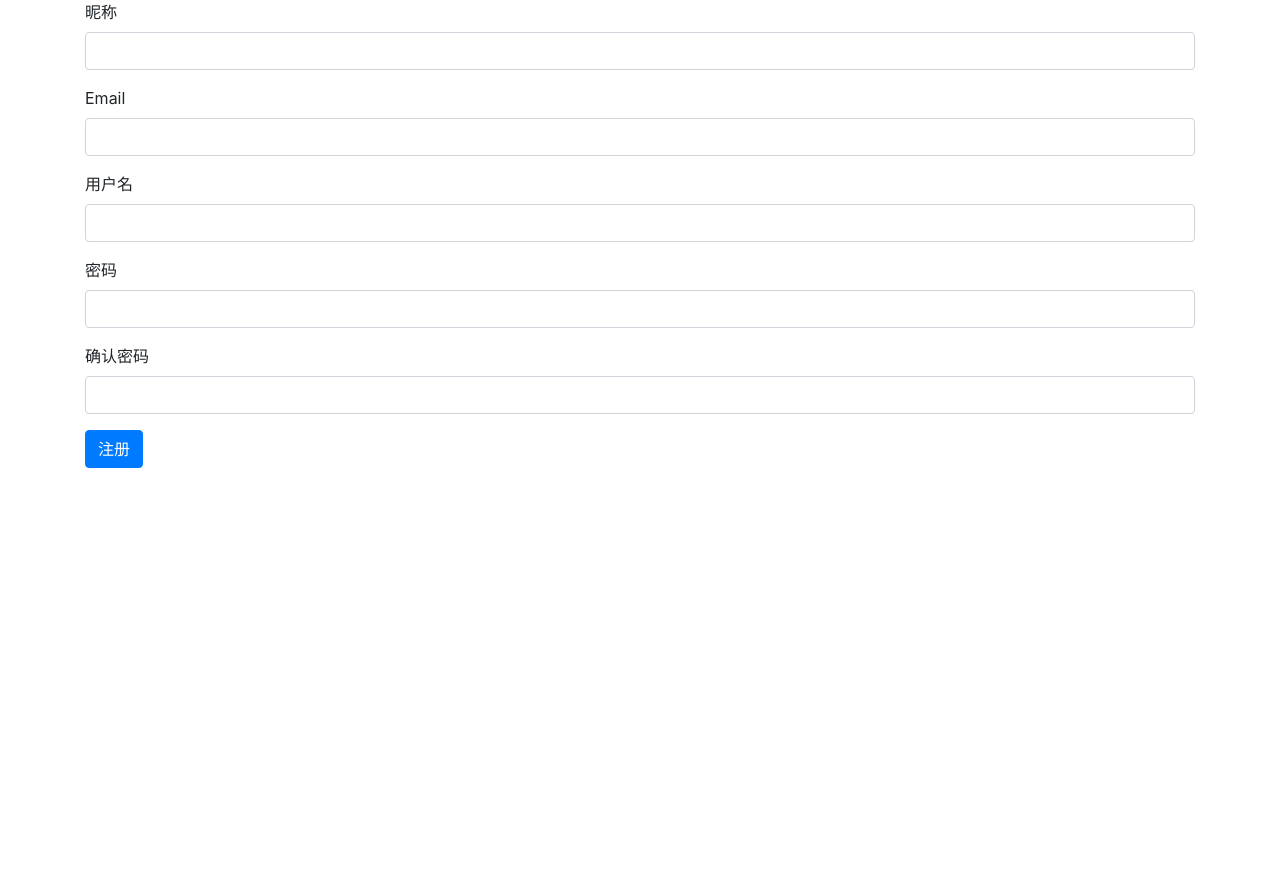
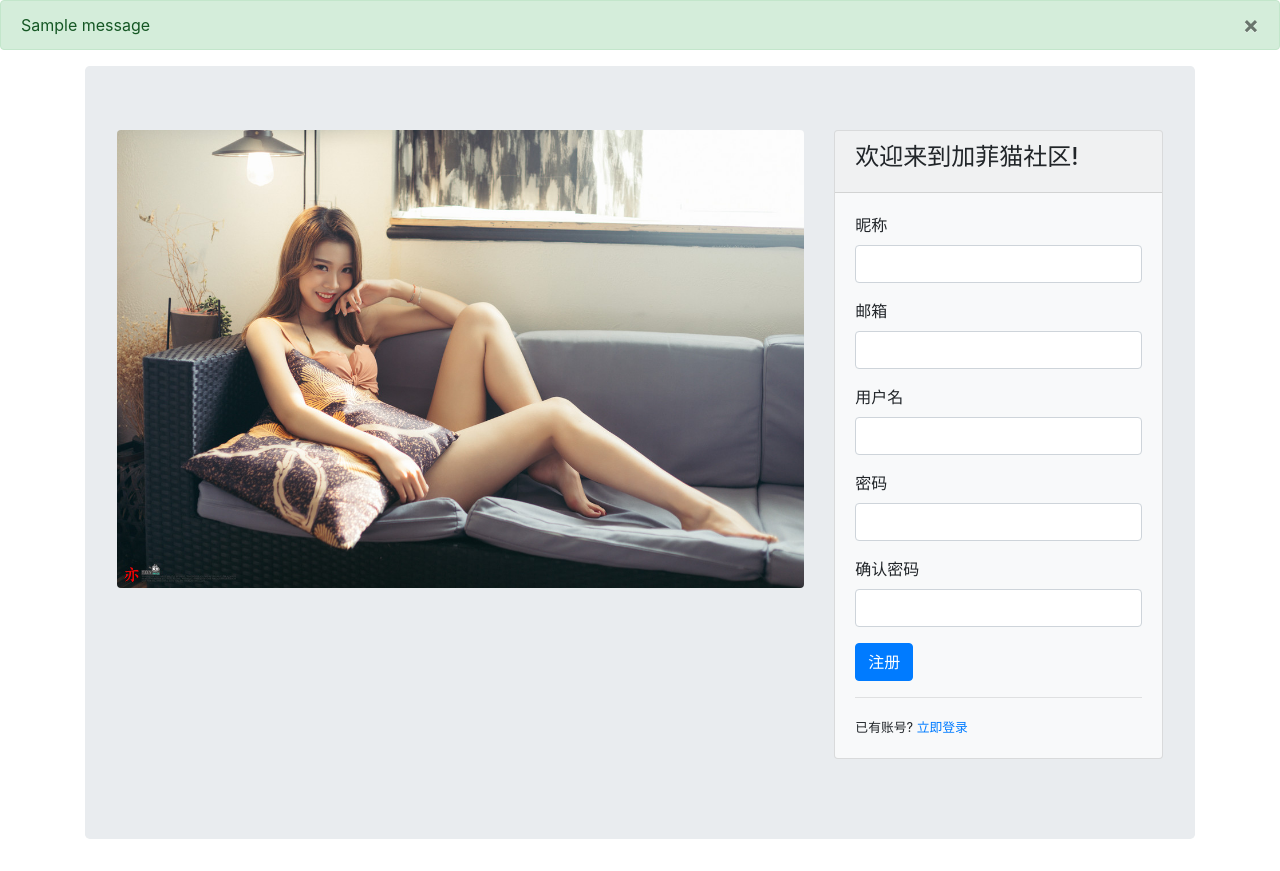
Before and after one commit to ghost680/flask-albumy, a Flask app: page /auth/register in a window 1280 px wide. Before the commit the page ends 468 px from the top, so only its background shows below. Run offline with Flask 2, Linux system fonts and the light colour scheme; tables that the repository leaves empty hold one stand-in row (values such as "Sample post"); one stand-in notice (Sample message) is shown; some libraries are stand-ins or nearby versions.

Commit message:
add file

```diff
--- a/app/blueprint/auth.py
+++ b/app/blueprint/auth.py
@@ -5,7 +5,7 @@ from flask_login import login_user, logout_user, login_required, current_user, l
 from app.forms.auth import RegisterForm, LoginForm
 from app.models import User
 from app.extensions import db, login_manager
-from app.utils import generate_token, validate_token
+from app.utils import generate_token, validate_token, redirect_back
 from app.config import Operations
 from app.emails import send_confirm_email
 
@@ -20,9 +20,18 @@ def login():
     form = LoginForm()
     if form.validate_on_submit():
         user = User.query.filter_by(email=form.email.data.lower()).first()
-
-
-    return render_template('auth/login.html')
+        print("============================================================")
+        print(user.validate_password(form.password.data))
+        print("============================================================")
+        if user is not None and user.validate_password(form.password.data):
+            if login_user(user, form.remember_me.data):
+                flash('登录成功', 'info')
+                return redirect_back()
+            else:
+                flash('您的账号已被锁定，请联系管理员', 'warning')
+                return redirect(url_for('main.main_index'))
+        flash('无效的邮箱或密码', 'warning')
+    return render_template('auth/login.html', form=form)
 
 """ 注册 """
 @auth_bp.route('/register', methods=['GET', 'POST'])
@@ -35,11 +44,11 @@ def register():
         name = form.name.data
         email = form.email.data.lower()
         username = form.username.data
+        password = form.password.data
         ip = request.remote_addr
         platform = request.user_agent.platform
         browser = request.user_agent.browser
         version = request.user_agent.version
-        password = form.username.data
 
         # 数据入库
         user = User(
@@ -58,7 +67,7 @@ def register():
 
         token = generate_token(user=user, operation=Operations.CONFIRM)
         send_confirm_email(user=user, token=token)
-        flash('激活邮件已发送到您的邮箱，请查收')
+        flash('激活邮件已发送到您的邮箱，请查收', 'success')
         return redirect(url_for('.login'))
 
     return render_template('auth/reg.html', form=form)
--- a/app/forms/auth.py
+++ b/app/forms/auth.py
@@ -17,7 +17,7 @@ class LoginForm(FlaskForm):
 """ 注册表单 """
 class RegisterForm(FlaskForm):
     name = StringField('昵称', validators=[DataRequired(), Length(1, 30)])
-    email = StringField('Email', validators=[DataRequired(), Length(1, 64), Email()])
+    email = StringField('邮箱', validators=[DataRequired(), Length(1, 64), Email()])
     username = StringField('用户名', validators=[DataRequired(), Length(1, 20), Regexp('^[a-zA-Z0-9]*$', message='用户名应该由字母数字组成')])
     password = PasswordField('密码', validators=[DataRequired(), Length(8, 128), EqualTo('rePassword')])
     rePassword = PasswordField('确认密码', validators=[DataRequired()])
--- a/app/models.py
+++ b/app/models.py
@@ -26,6 +26,9 @@ class User(db.Model, UserMixin):
     def set_password(self, password):
         self.password_hash = generate_password_hash(password)
 
+    def validate_password(self, password):
+        return check_password_hash(self.password_hash, password)
+
 """ 淘宝店铺数据模型 """
 class Taobao(db.Model):
     id = db.Column(db.Integer, primary_key=True)
--- a/app/templates/auth/reg.html
+++ b/app/templates/auth/reg.html
@@ -1,11 +1,27 @@
 {% extends 'base.html' %}
+{% from 'bootstrap/form.html' import render_form %}
 
 {% block title %}注册-加菲猫图片社交社区{% endblock title %}
 
 {% block content %}
 <div class="container">
-    {% from 'bootstrap/form.html' import render_form %}
-
-    {{ render_form(form) }}
+    <div class="jumbotron">
+        <div class="row">
+            <div class="col-md-8">
+                <img src="{{ url_for('static', filename='img/login_bg.jpg') }}" class="rounded img-fluid">
+            </div>
+            <div class="col-md-4">
+                <div class="card mb-3 w-100 bg-light">
+                    <div class="card-header"><h4>欢迎来到加菲猫社区!</h4></div>
+                    <div class="card-body">
+                        {{ render_form(form) }}
+                        <hr>
+                        <small>已有账号? <a href="{{ url_for('.login') }}">立即登录</a>
+                        </small>
+                    </div>
+                </div>
+            </div>
+        </div>
+    </div>
 </div>
 {% endblock content %}
--- a/app/templates/base.html
+++ b/app/templates/base.html
@@ -9,6 +9,12 @@
     {{ static_file('css', 'css/bootstrap.min.css') }}
 </head>
 <body>
+    {% for message in get_flashed_messages(with_categories=True) %}
+        <div class="alert alert-{{ message[0] }}">
+            <button type="button" class="close" data-dismiss="alert">&times;</button>
+            {{ message[1] }}
+        </div>
+    {% endfor %}
     {% block content %}{% endblock content %}
     {% block scripts %}
         {{ static_file('js', 'js/jquery.js') }}
```
Also changed, not shown: app/command.py (+4 -6 lines), app/templates/auth/confirm.html (deleted, +0 -7 lines), app/templates/auth/login.html (+23 -1 lines), app/templates/main/index.html (+16 -3 lines), app/utils.py (+20 -0 lines), app/static/img/a.jpg (deleted), app/static/img/index_bg.jpg (added), app/static/img/login_bg.jpg (added).
